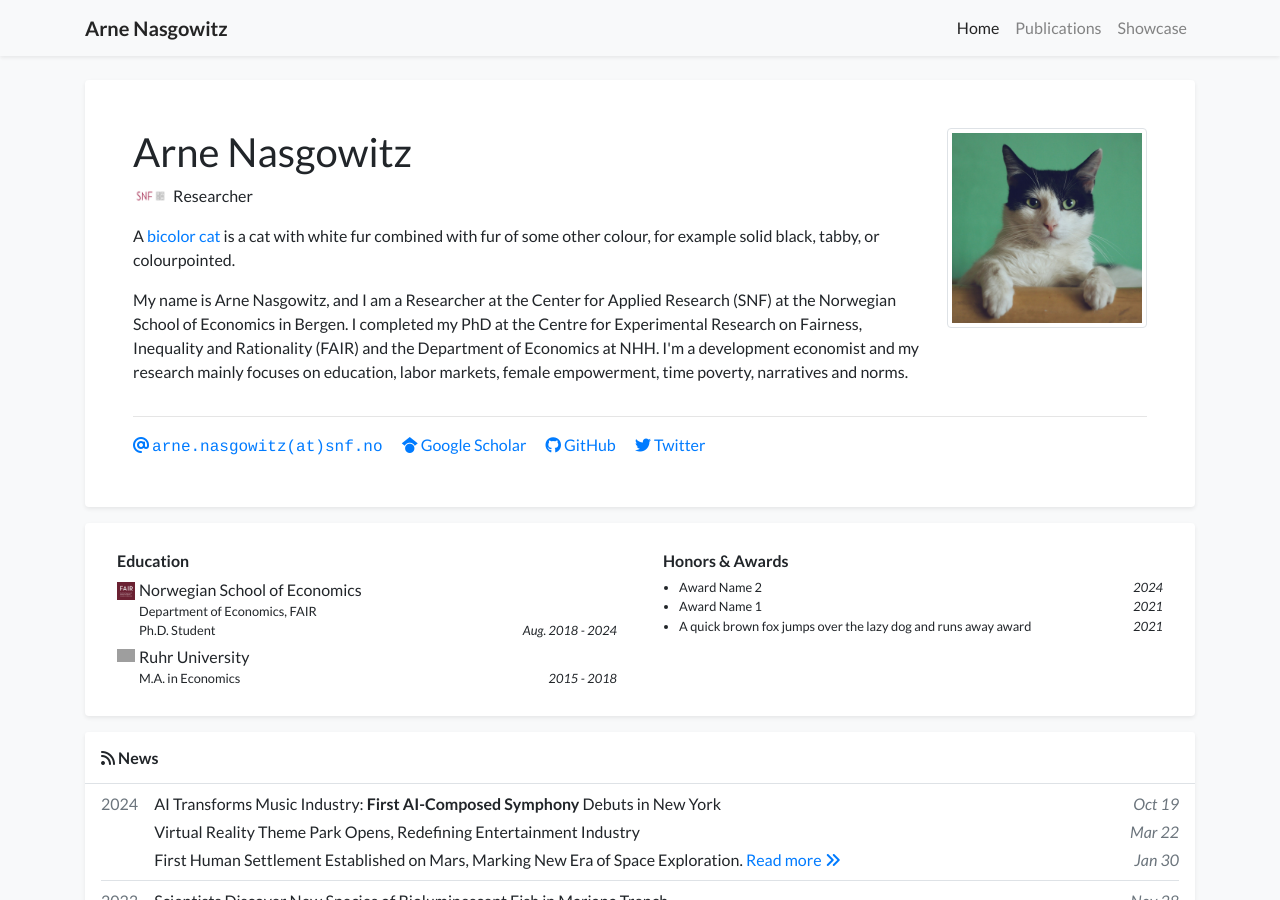
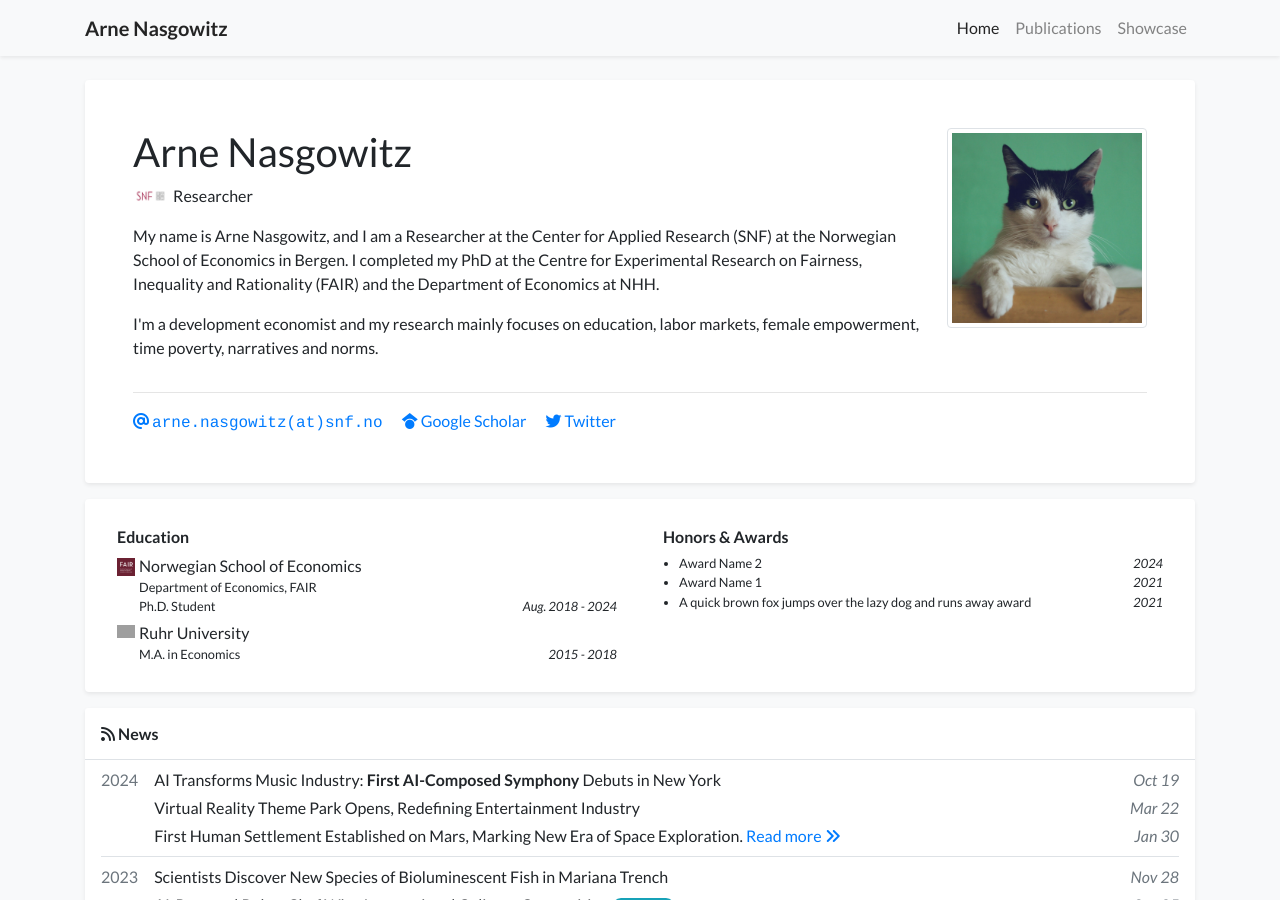
Before and after one commit to arne-nasgowitz/arne-nasgowitz.github.io, a Jekyll site: the page built from index.html, in a window 1280 px wide and 900 px high. Built offline with Jekyll 4.4.1, drawn with Linux system fonts in a browser that asks for light colours; nearby versions of some CDN libraries; a style sheet for code colours, icons or effects is not loaded; grey boxes are pictures that could not be loaded.

Commit message:
Update profile.yml

```diff
--- a/_data/profile.yml
+++ b/_data/profile.yml
@@ -10,8 +10,8 @@ positions:
 
 email: "arne.nasgowitz@snf.no"
 # cv_link: link-to-your-cv-file
-gscholar: xFmQpf4AAAAJ  # This is an example, replace it with your own Google Scholar ID
-github: your_github_id
+gscholar: uaHrSuwAAAAJ&hl  # This is an example, replace it with your own Google Scholar ID
+#github: your_github_id
 twitter: arnenasgowitz  # Do not include the '@' symbol
 # wechat_qrcode: /assets/images/etc/wechat.jpg
 # wechat_prompt: >-
@@ -22,12 +22,11 @@ twitter: arnenasgowitz  # Do not include the '@' symbol
 short_bio_text_justify: false
 short_bio: >-
   <p>
-    A <a href="https://en.wikipedia.org/wiki/Bicolor_cat" target="_blank">bicolor cat</a> is a cat with white fur combined with fur of some other colour, for example solid black, tabby, or colourpointed.
-  </p>
-  <p>
     My name is Arne Nasgowitz, and I am a Researcher at the Center for Applied Research (SNF) at the Norwegian School of Economics in Bergen.
     I completed my PhD at the Centre for Experimental Research on Fairness, Inequality and Rationality (FAIR) and the Department of Economics
     at NHH.
+  </p>
+  <p>
     I'm a development economist and my research mainly focuses on education, labor markets, female empowerment, time poverty, narratives and norms.
   </p>
 
```
